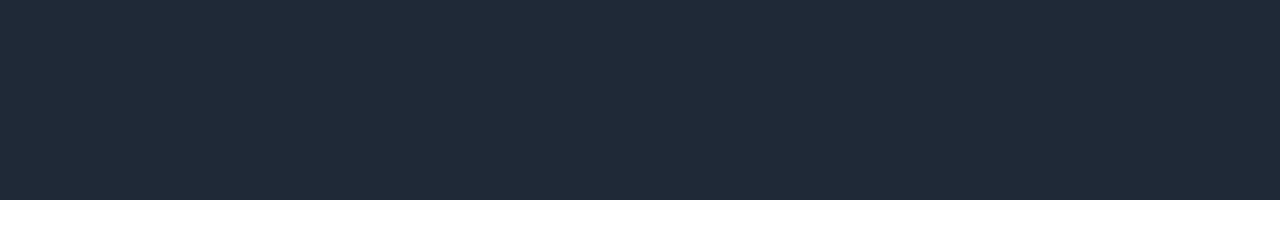
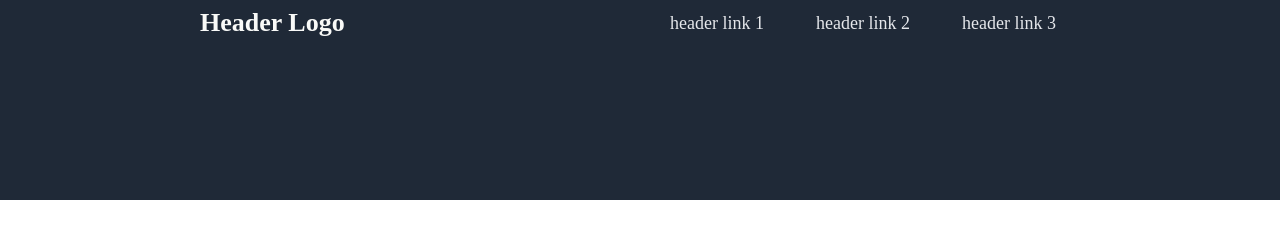
Before and after one commit to Etchmon/odin-landing-page, a plain HTML site: page index.html in a window 1280 px wide. Drawn offline with Linux system fonts and the light colour scheme.

Commit message:
Add navbar content and css

```diff
--- a/index.html
+++ b/index.html
@@ -9,7 +9,14 @@
   </head>
   <body>
     <div class="hero">
-
+        <div class="nav">
+            <span class="logo">Header Logo</span>
+            <div class="links">
+                <a href="/" class="link">header link 1</a>
+                <a href="/" class="link">header link 2</a>
+                <a href="/" class="link">header link 3</a>
+            </div>
+        </div>
     </div>
   </body>
 </html>
--- a/style.css
+++ b/style.css
@@ -5,10 +5,31 @@
 html,body {
     box-sizing: inherit;
     margin: 0;
-    padding 0;
+    padding: 0;
 }
 
 .hero {
     height: 25vh;
     background-color: #1F2937;
 }
+
+.nav {
+    display: flex;
+    justify-content: space-between;
+    align-items: center;
+    padding: 8px;
+    margin: 0 15vw;
+}
+
+.logo {
+    font-size: 26px;
+    color: #F9FAF8;
+    font-weight: 600;
+}
+
+.link {
+    text-decoration: none;
+    color: #E5E7Eb;
+    font-size: 18px;
+    padding: 1.5rem;
+}
```
